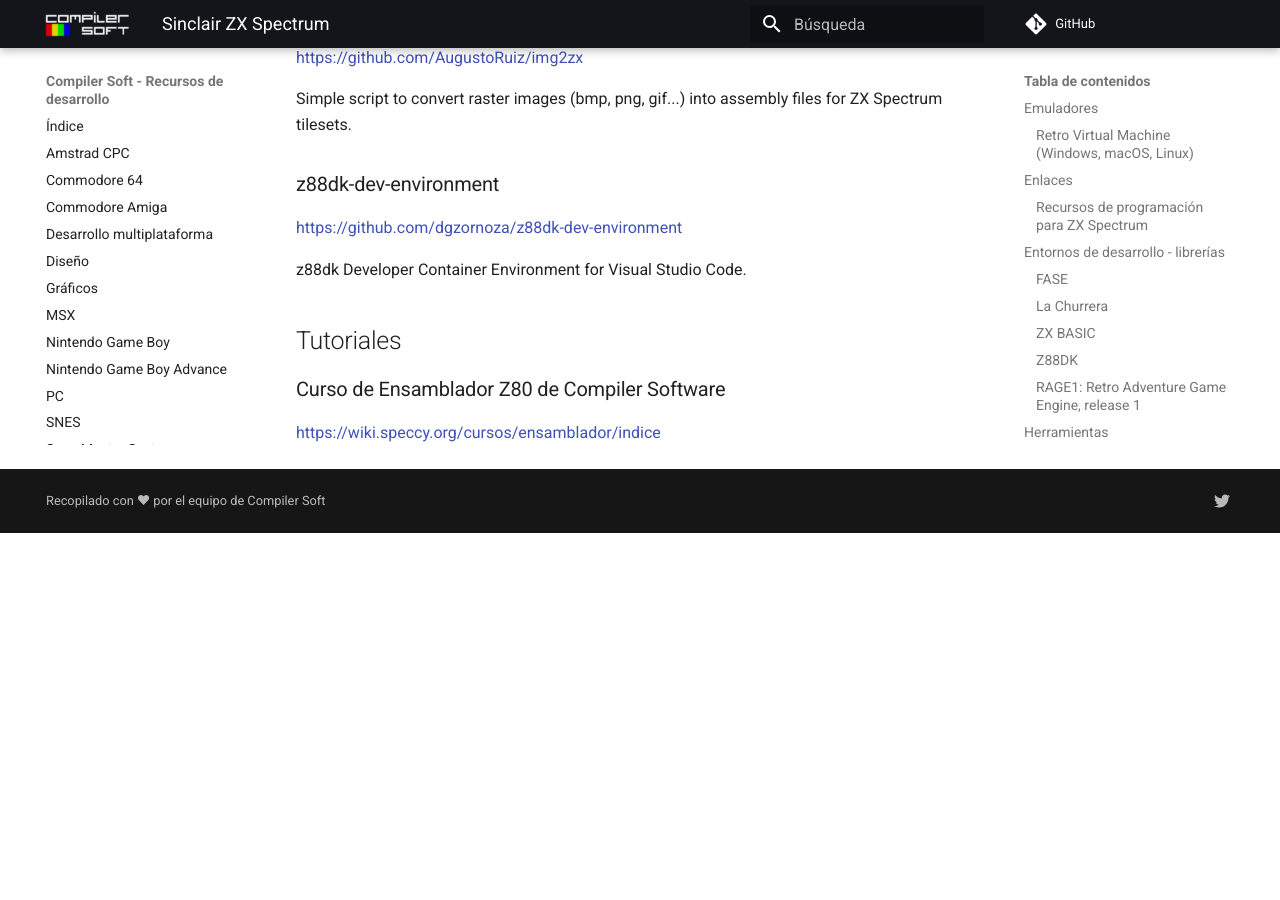
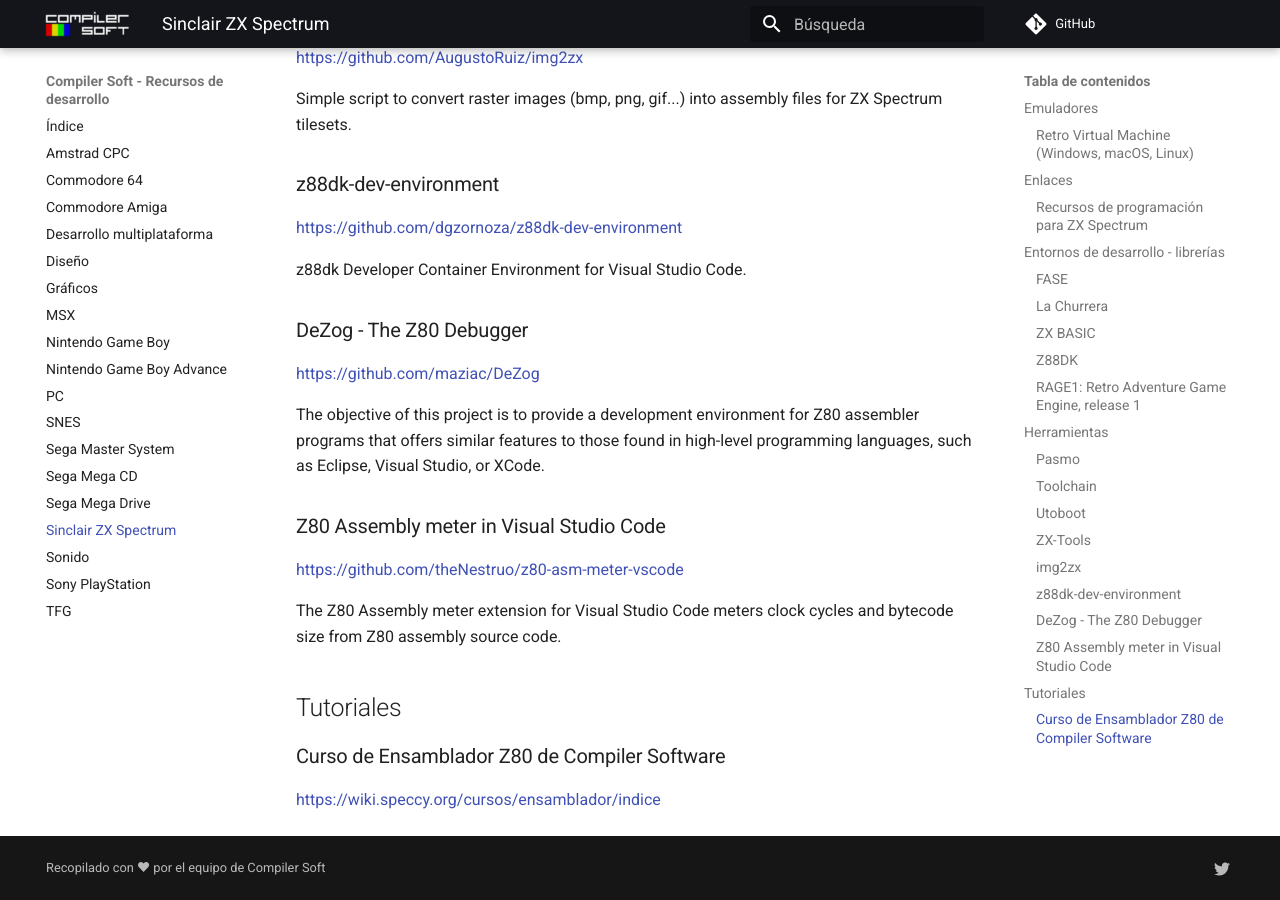
Before and after one commit to compilersoftware/recursos-desarrollo, an MkDocs documentation site: the page built from docs/SinclairZXSpectrum.md, in a window 1280 px wide and 900 px high, scrolled down 2948 px. Built offline with MkDocs 1.6.1 and Material for MkDocs 9.7.7, drawn with Linux system fonts in a browser that asks for light colours; comment, search, counter and statistics services are not loaded; before the commit the page ends 3481 px from its top, so only the background shows below that.

Commit message:
feat: Updates

```diff
--- a/docs/SinclairZXSpectrum.md
+++ b/docs/SinclairZXSpectrum.md
@@ -90,6 +90,18 @@ https://github.com/dgzornoza/z88dk-dev-environment
 
 z88dk Developer Container Environment for Visual Studio Code.
 
+### DeZog - The Z80 Debugger
+
+https://github.com/maziac/DeZog
+
+The objective of this project is to provide a development environment for Z80 assembler programs that offers similar features to those found in high-level programming languages, such as Eclipse, Visual Studio, or XCode.
+
+### Z80 Assembly meter in Visual Studio Code
+
+https://github.com/theNestruo/z80-asm-meter-vscode
+
+The Z80 Assembly meter extension for Visual Studio Code meters clock cycles and bytecode size from Z80 assembly source code.
+
 ## Tutoriales
 
 ### Curso de Ensamblador Z80 de Compiler Software
```
Also changed, not shown: docs/PC.md (+8 -0 lines).
